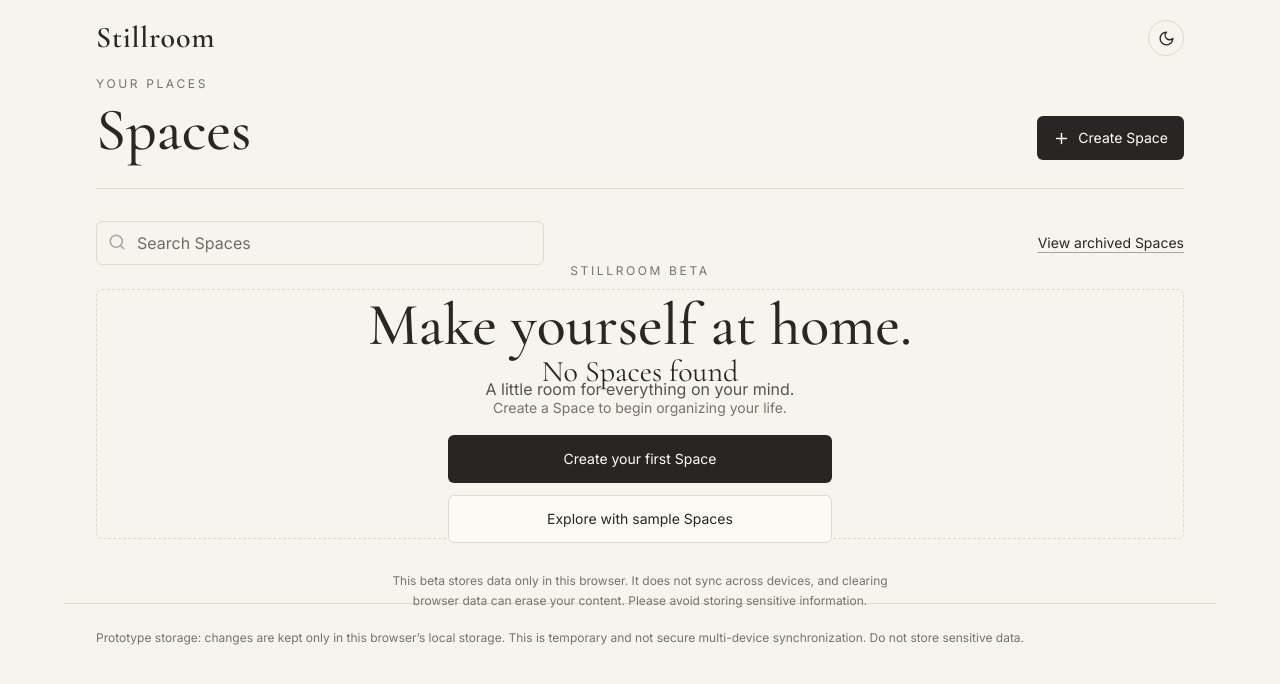
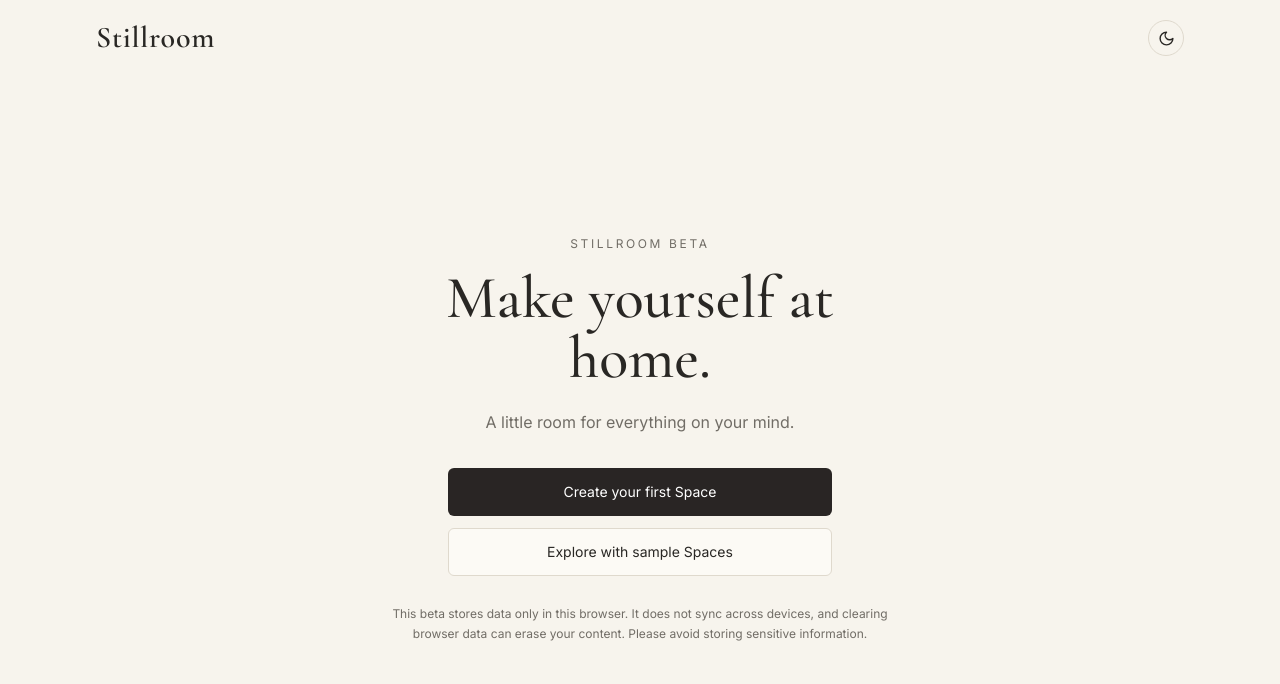
Before and after one commit to mynamesamazing/Stillroom, a Next.js app: page / in a window 1280 px wide. Shown: the top 684 px of the page. Built offline with nearby package versions, Linux system fonts and the light colour scheme.

Commit message:
Fix Stillroom beta onboarding layout

```diff
--- a/app/globals.css
+++ b/app/globals.css
@@ -19,3 +19,4 @@ button { cursor: pointer; }
 :focus-visible { outline: 2px solid #796d50; outline-offset: 2px; }
 input, textarea, select { color: rgb(var(--foreground)); }
 input::placeholder, textarea::placeholder { color: rgb(var(--muted)); }
+.onboarding-muted { color: rgb(var(--muted)); }
--- a/components/StillroomApp.tsx
+++ b/components/StillroomApp.tsx
@@ -9,6 +9,7 @@ const icons = { home: Home, book: BookOpen, palette: Palette, heart: Heart, brie
 const accents = ["#9B6849", "#5F7257", "#A76A76", "#62758C", "#A27B43", "#77705E"];
 const itemLabels: Record<ItemType, string> = { task: "Task", note: "Note", list: "List", link: "Link" };
 export const itemTypeTab = (type: ItemType): ItemType => type;
+export const shouldShowOnboarding = (isNewWorkspace: boolean, hasStorageWarning: boolean) => isNewWorkspace && !hasStorageWarning;
 
 export function StillroomApp() {
   const [data, setData] = useState<AppData>(seedData);
@@ -109,7 +110,7 @@ export function StillroomApp() {
       <button onClick={() => setView("library") } className="font-editorial text-3xl font-semibold tracking-wide">Stillroom</button>
       <button onClick={() => setDark(v => !v)} className="grid h-9 w-9 place-items-center rounded-full border line-border" aria-label={`Use ${dark ? "day" : "night"} theme`}>{dark ? <Sun size={17} /> : <Moon size={17} />}</button>
     </header>
-    {view === "library" ? <section className="mx-auto max-w-6xl px-5 pb-16 md:px-8">
+    {showOnboarding ? <section className="mx-auto flex min-h-[calc(100vh-73px)] w-full max-w-xl items-center px-5 py-10 text-center sm:px-8"><div className="w-full"><p className="mb-4 text-xs uppercase tracking-[0.22em] onboarding-muted">Stillroom beta</p><h1 className="font-editorial text-4xl font-medium leading-tight sm:text-5xl md:text-6xl">Make yourself at home.</h1><p className="mx-auto mt-5 max-w-md text-base leading-7 onboarding-muted">A little room for everything on your mind.</p><div className="mx-auto mt-8 flex max-w-sm flex-col gap-3"><button type="button" onClick={createFirstSpace} className="min-h-12 w-full rounded-md bg-stone-800 px-5 py-3 text-sm text-white dark:bg-stone-100 dark:text-stone-900">Create your first Space</button><button type="button" onClick={exploreSamples} className="min-h-12 w-full rounded-md border line-border surface px-5 py-3 text-sm">Explore with sample Spaces</button></div><p className="mx-auto mt-7 max-w-lg text-xs leading-5 onboarding-muted">This beta stores data only in this browser. It does not sync across devices, and clearing browser data can erase your content. Please avoid storing sensitive information.</p></div></section> : view === "library" ? <section className="mx-auto max-w-6xl px-5 pb-16 md:px-8">
       <div className="mb-8 flex items-end justify-between gap-4 border-b line-border pb-7">
         <div><p className="mb-2 text-xs uppercase tracking-[0.22em] text-stone-500">Your places</p><h1 className="font-editorial text-5xl font-medium md:text-6xl">Spaces</h1></div>
         <button onClick={() => setSpaceEditor("new") } className="flex h-11 items-center gap-2 rounded-md bg-stone-800 px-4 text-sm text-white dark:bg-stone-100 dark:text-stone-900"><Plus size={17}/> Create Space</button>
@@ -127,8 +128,7 @@ export function StillroomApp() {
     </section> : activeSpace ? <SpaceView space={activeSpace} data={data} onBack={() => setView("library") } onEdit={() => setSpaceEditor(activeSpace)} createdTab={createdTab} onCreatedTabShown={() => setCreatedTab(null)} onAdd={setNewItemType} onEditItem={setItemEditor} onMove={(item, spaceId) => saveItem({ ...item, spaceId })} onTogglePin={item => saveItem({ ...item, pinned: !item.pinned })} onToggleTask={item => item.type === "task" && saveItem({ ...item, completed: !item.completed })} /> : null}
     {spaceEditor && <SpaceEditor value={spaceEditor === "new" ? null : spaceEditor} nextOrder={data.spaces.length} onCancel={() => setSpaceEditor(null)} onSave={persistSpace}/>}
     {(newItemType || itemEditor) && <ItemEditor type={newItemType || itemEditor?.type || "task"} item={itemEditor} spaceId={activeId || data.spaces[0]?.id} spaces={data.spaces.filter(s => !s.archived)} onCancel={() => { setItemEditor(null); setNewItemType(null); }} onSave={saveItem} onDelete={deleteItem}/>}
-    {showOnboarding && <section className="fixed inset-x-0 bottom-0 top-[73px] z-30 grid place-items-center overflow-y-auto px-5 py-10"><div className="w-full max-w-xl text-center"><p className="mb-4 text-xs uppercase tracking-[0.22em] text-stone-500">Stillroom beta</p><h1 className="font-editorial text-5xl font-medium leading-none md:text-6xl">Make yourself at home.</h1><p className="mx-auto mt-5 max-w-md text-base leading-7 text-stone-600 dark:text-stone-300">A little room for everything on your mind.</p><div className="mx-auto mt-8 flex max-w-sm flex-col gap-3"><button type="button" onClick={createFirstSpace} className="min-h-12 rounded-md bg-stone-800 px-5 py-3 text-sm text-white dark:bg-stone-100 dark:text-stone-900">Create your first Space</button><button type="button" onClick={exploreSamples} className="min-h-12 rounded-md border line-border surface px-5 py-3 text-sm">Explore with sample Spaces</button></div><p className="mx-auto mt-7 max-w-lg text-xs leading-5 text-stone-500">This beta stores data only in this browser. It does not sync across devices, and clearing browser data can erase your content. Please avoid storing sensitive information.</p></div></section>}
-    <footer className="mx-auto max-w-6xl border-t line-border px-5 py-6 text-xs leading-5 text-stone-500 md:px-8">Prototype storage: changes are kept only in this browser’s local storage. This is temporary and not secure multi-device synchronization. Do not store sensitive data.</footer>
+    {!showOnboarding && <footer className="mx-auto max-w-6xl border-t line-border px-5 py-6 text-xs leading-5 text-stone-500 md:px-8">Prototype storage: changes are kept only in this browser’s local storage. This is temporary and not secure multi-device synchronization. Do not store sensitive data.</footer>}
   </main>;
 }
 
```
Also changed, not shown: 1 other file (tests, documents, lock files or other folders).
